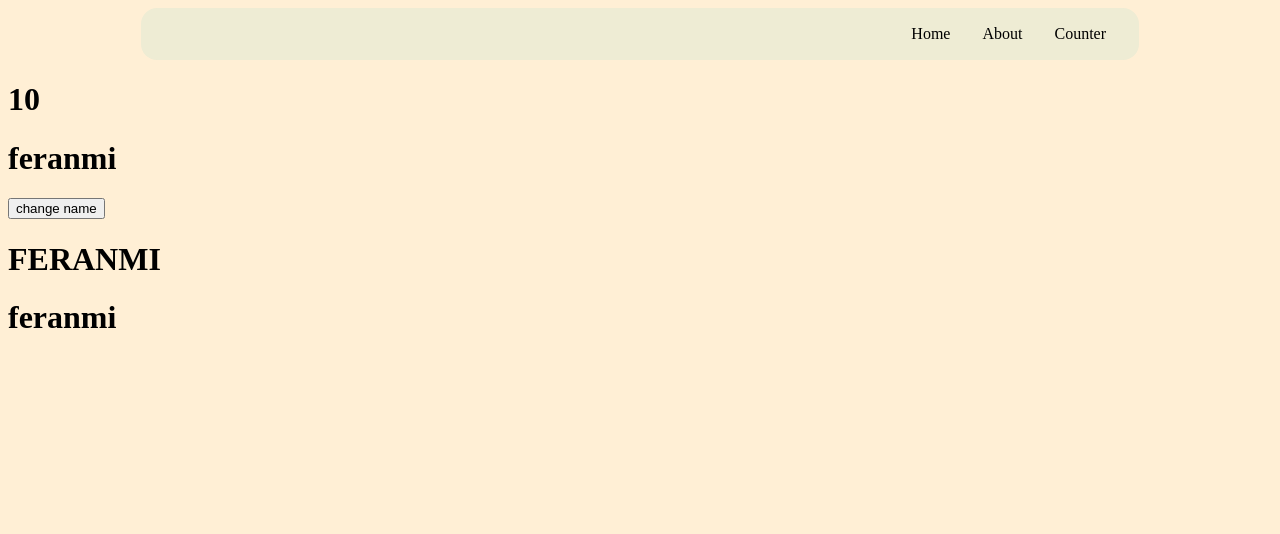
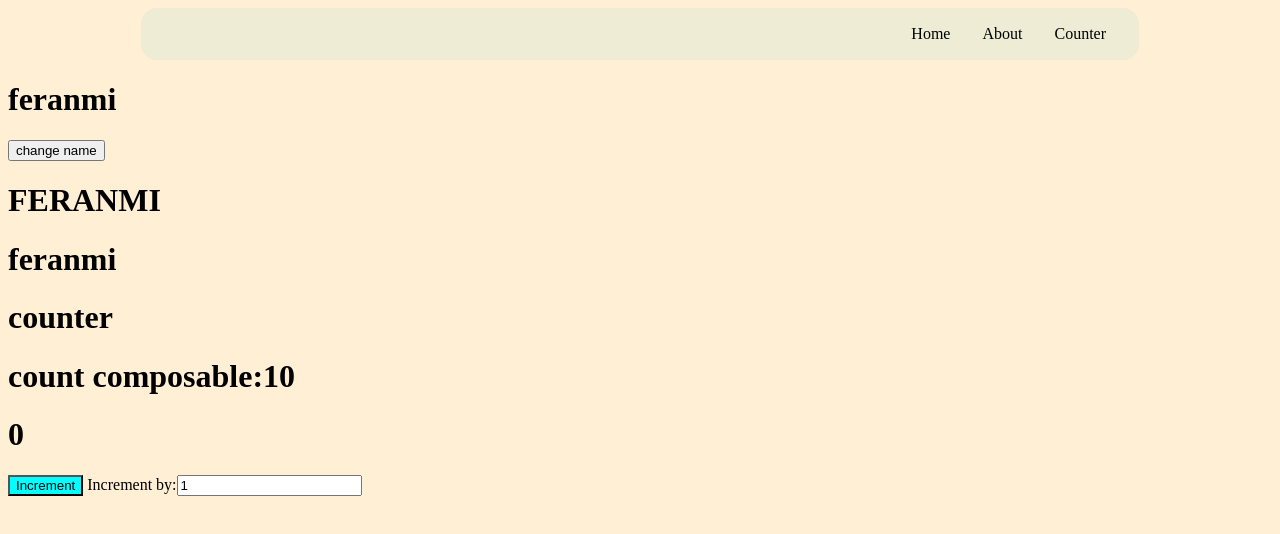
Before and after one commit to Eranmonnie/vue, a Vue app: page /#/ in a window 1280 px wide. Shown: the top 534 px of the page. Built offline with nearby package versions, Linux system fonts and the light colour scheme.

Commit message:
impement programatic navigation

```diff
--- /dev/null
+++ b/src/components/basecount.vue
@@ -0,0 +1,63 @@
+<script>
+import { newcount } from '@/composables/newcount'
+export default{
+
+  setup(){
+
+
+    return{
+      newcount,
+
+    }
+  },
+
+data:()=>{
+
+    return{
+        increamm:1,
+        val:0,
+    }},
+
+    computed:{
+
+    countvall(){
+    if (this.val > 10){
+      return "counter very long"
+    }
+
+    else{
+      return "counter"
+    }}
+
+    },
+
+    methods:{
+
+    increment(){
+    this.val += this.increamm
+    this.newcount+= 10
+    }
+    },
+
+
+}
+</script>
+
+<template>
+<h1>{{countvall}}</h1>
+<h1>count composable:{{ newcount }}</h1>
+<h1>{{ val }}</h1>
+
+<button @click="increment" :class="$style.button">Increment</button>
+
+<label for="incremantammount"> Increment by:</label>
+<input type="number" v-model="increamm">
+</template>
+
+<style module >
+.button {
+  background-color: aqua;
+}
+
+
+</style>
--- a/src/composables/newcount.js
+++ b/src/composables/newcount.js
@@ -1 +1,2 @@
-export const newcount = 10
+import {ref} from "vue"
+export const newcount = ref(10)
--- a/src/views/homepage.vue
+++ b/src/views/homepage.vue
@@ -1,11 +1,13 @@
 <script setup>
 import { newcount } from "@/composables/newcount";
-import {computed,ref} from "vue"
-
+import basecount from "@/components/basecount.vue";
+import {computed,ref, watch} from "vue"
+import {useRouter} from "vue-router"
 
 
 
         const name = ref("feranmi")
+        const rout= useRouter()
 
         const nameallcaps = computed(()=>{
              return name.value.toUpperCase()
@@ -17,17 +19,25 @@ import {computed,ref} from "vue"
 
         const changename = ()=>{
         name.value = "john"
-    }
+        }
+
+        watch(newcount, (val)=>{
+            if (val>20){
+                rout.push("/aboutpage")
+            }
+        })
 
 
 
 </script>
 
 <template>
-<h1>{{ newcount }}</h1>
 <h1>{{ name }}</h1>
 <button @click="changename">change name</button>
 
 <h1>{{ nameallcaps }}</h1>
 <h1>{{ namelowcase }}</h1>
+
+<basecount />
+
 </template>
```
